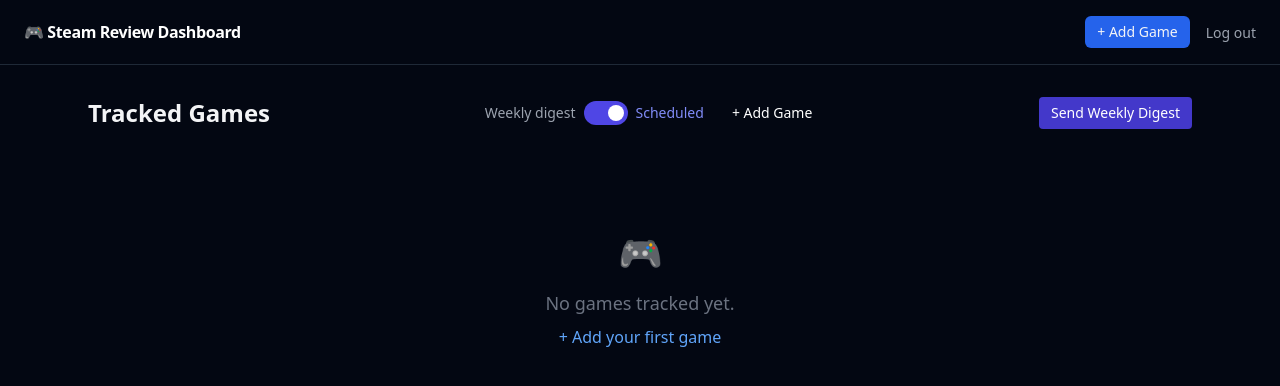
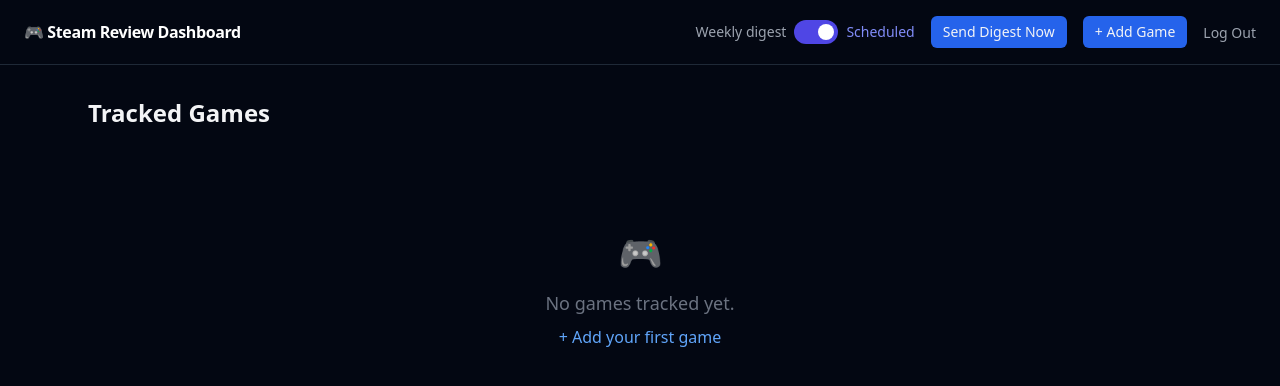
Before and after one commit to jtpaek429/steamreviewagent, a Flask app: page / in a window 1280 px wide. Shown: the top 386 px of the page. Run offline with Flask 3, Linux system fonts and the light colour scheme; the visitor is signed in with stand-in values (Sample User, id 1); data that the repository does not hold is empty.

Commit message:
feat: consolidate nav controls and clean up game card UI
- Move weekly digest toggle and Send Digest Now button into the global nav (base.html) so they're accessible from all pages
- Add context processor to inject digest_enabled into all templates without per-route changes
- Remove redundant + Add Game button from index page content area (nav already has it)
- Remove digest badge tag from game card titles
- Fix card footer alignment and spacing with inline styles (Tailwind CSS is pre-generated so dynamic classes need inline fallbacks)
- Capitalize Log Out in nav

Co-Authored-By: Claude Sonnet 4.6 <noreply@anthropic.com>

```diff
--- a/app.py
+++ b/app.py
@@ -41,6 +41,14 @@ app.secret_key = os.environ.get("FLASK_SECRET_KEY", "dev-secret-change-me")
 ADMIN_PASSWORD = os.environ.get("ADMIN_PASSWORD", "")
 
 init_db()
+
+
+@app.context_processor
+def inject_globals():
+    is_admin = session.get("is_admin", False)
+    return {
+        "digest_enabled": get_setting("digest_schedule_enabled", "1") == "1" if is_admin else False,
+    }
 
 
 # ── In-memory job store ────────────────────────────────────────────────────────
--- a/templates/base.html
+++ b/templates/base.html
@@ -15,17 +15,65 @@
     </a>
     <div class="flex items-center gap-4">
       {% if is_admin %}
+        <!-- Weekly digest schedule toggle -->
+        <div class="flex items-center gap-2">
+          <span class="text-sm text-gray-400">Weekly digest</span>
+          <button id="schedule-toggle"
+                  data-enabled="{{ 'true' if digest_enabled else 'false' }}"
+                  class="relative inline-flex h-6 w-11 items-center rounded-full transition-colors focus:outline-none
+                         {{ 'bg-indigo-600' if digest_enabled else 'bg-gray-600' }}"
+                  title="{{ 'Digest scheduled — click to pause' if digest_enabled else 'Digest paused — click to enable' }}">
+            <span id="schedule-knob"
+                  class="inline-block h-4 w-4 transform rounded-full bg-white transition-transform
+                         {{ 'translate-x-6' if digest_enabled else 'translate-x-1' }}"></span>
+          </button>
+          <span id="schedule-label" class="text-sm {{ 'text-indigo-400' if digest_enabled else 'text-gray-500' }}">
+            {{ 'Scheduled' if digest_enabled else 'Paused' }}
+          </span>
+        </div>
+        <form method="post" action="/admin/send-digest" class="inline">
+          <button type="submit" class="text-sm bg-blue-600 hover:bg-blue-700 px-3 py-1.5 rounded-md transition-colors">
+            Send Digest Now
+          </button>
+        </form>
         <a href="/admin/add"
            class="text-sm bg-blue-600 hover:bg-blue-700 px-3 py-1.5 rounded-md transition-colors">
           + Add Game
         </a>
         <form method="post" action="/logout" class="inline">
-          <button class="text-sm text-gray-400 hover:text-white transition-colors">Log out</button>
+          <button class="text-sm text-gray-400 hover:text-white transition-colors">Log Out</button>
         </form>
       {% else %}
         <a href="/login" class="text-sm text-gray-400 hover:text-white transition-colors">Admin</a>
       {% endif %}
     </div>
+
+    {% if is_admin %}
+    <script>
+    (function () {
+      var btn = document.getElementById('schedule-toggle');
+      if (!btn) return;
+      btn.addEventListener('click', function () {
+        fetch('/admin/digest/toggle-schedule', { method: 'POST' })
+          .then(function (r) { return r.json(); })
+          .then(function (data) {
+            var enabled = data.enabled;
+            btn.dataset.enabled = enabled ? 'true' : 'false';
+            btn.classList.toggle('bg-indigo-600', enabled);
+            btn.classList.toggle('bg-gray-600', !enabled);
+            btn.title = enabled ? 'Digest scheduled — click to pause' : 'Digest paused — click to enable';
+            var knob = document.getElementById('schedule-knob');
+            knob.classList.toggle('translate-x-6', enabled);
+            knob.classList.toggle('translate-x-1', !enabled);
+            var label = document.getElementById('schedule-label');
+            label.textContent = enabled ? 'Scheduled' : 'Paused';
+            label.className = 'text-sm ' + (enabled ? 'text-indigo-400' : 'text-gray-500');
+          })
+          .catch(function () { alert('Failed to update digest schedule.'); });
+      });
+    })();
+    </script>
+    {% endif %}
   </nav>
 
   <main class="max-w-6xl mx-auto px-6 py-8">
--- a/templates/index.html
+++ b/templates/index.html
@@ -1,38 +1,8 @@
 {% extends "base.html" %}
 
 {% block content %}
-<div class="flex items-center justify-between mb-6 gap-4 flex-wrap">
+<div class="mb-6">
   <h1 class="text-2xl font-bold">Tracked Games</h1>
-  {% if is_admin %}
-  <div class="flex items-center gap-4">
-    <!-- Weekly digest schedule toggle -->
-    <div class="flex items-center gap-2">
-      <span class="text-sm text-gray-400">Weekly digest</span>
-      <button id="schedule-toggle"
-              data-enabled="{{ 'true' if digest_enabled else 'false' }}"
-              class="relative inline-flex h-6 w-11 items-center rounded-full transition-colors focus:outline-none
-                     {{ 'bg-indigo-600' if digest_enabled else 'bg-gray-600' }}"
-              title="{{ 'Digest scheduled — click to pause' if digest_enabled else 'Digest paused — click to enable' }}">
-        <span id="schedule-knob"
-              class="inline-block h-4 w-4 transform rounded-full bg-white transition-transform
-                     {{ 'translate-x-6' if digest_enabled else 'translate-x-1' }}"></span>
-      </button>
-      <span id="schedule-label" class="text-sm {{ 'text-indigo-400' if digest_enabled else 'text-gray-500' }}">
-        {{ 'Scheduled' if digest_enabled else 'Paused' }}
-      </span>
-    </div>
-    <a href="/admin/add"
-       class="text-sm px-3 py-1.5 bg-blue-700 hover:bg-blue-600 text-white rounded transition-colors">
-      + Add Game
-    </a>
-  </div>
-  <form method="POST" action="/admin/send-digest">
-    <button type="submit"
-            class="text-sm px-3 py-1.5 rounded bg-indigo-700 hover:bg-indigo-600 text-white transition-colors">
-      Send Weekly Digest
-    </button>
-  </form>
-  {% endif %}
 </div>
 
 {% if not games %}
@@ -54,17 +24,9 @@
     <!-- Clickable card body -->
     <a href="/game/{{ game.app_id }}" class="block p-5 pb-3 flex-1">
       <div class="flex items-start justify-between gap-2 mb-3">
-        <div class="flex items-center gap-2 min-w-0">
-          <h2 class="font-semibold text-white group-hover:text-blue-300 transition-colors leading-snug truncate">
-            {{ game.game_name }}
-          </h2>
-          <span id="digest-badge-{{ game.app_id }}"
-                class="shrink-0 text-[10px] px-1.5 py-0.5 rounded leading-none transition-opacity
-                       bg-indigo-900/60 text-indigo-400 border border-indigo-800/60
-                       {{ 'opacity-0 pointer-events-none' if not game.include_in_digest else '' }}">
-            digest
-          </span>
-        </div>
+        <h2 class="font-semibold text-white group-hover:text-blue-300 transition-colors leading-snug truncate">
+          {{ game.game_name }}
+        </h2>
         {% if game.latest_run %}
           {% set s = game.latest_run.overall_sentiment %}
           <div class="flex flex-col items-end gap-0.5 shrink-0">
@@ -95,8 +57,8 @@
     </a>
 
     <!-- Card footer -->
-    <div class="px-5 pb-4 flex items-center justify-between">
-      <p class="text-xs text-gray-600">
+    <div class="px-5 flex items-center justify-between border-t border-gray-800/50" style="padding-top:0.6rem;padding-bottom:0.6rem">
+      <p class="text-xs text-gray-600" style="line-height:1;margin:0">
         {{ game.run_count }} run{{ 's' if game.run_count != 1 }} &middot; App ID {{ game.app_id }}
       </p>
       {% if is_admin %}
@@ -117,30 +79,6 @@
 
 {% if is_admin %}
 <script>
-// Schedule toggle
-(function () {
-  var btn = document.getElementById('schedule-toggle');
-  if (!btn) return;
-  btn.addEventListener('click', function () {
-    fetch('/admin/digest/toggle-schedule', { method: 'POST' })
-      .then(function (r) { return r.json(); })
-      .then(function (data) {
-        var enabled = data.enabled;
-        btn.dataset.enabled = enabled ? 'true' : 'false';
-        btn.classList.toggle('bg-indigo-600', enabled);
-        btn.classList.toggle('bg-gray-600', !enabled);
-        btn.title = enabled ? 'Digest scheduled — click to pause' : 'Digest paused — click to enable';
-        var knob = document.getElementById('schedule-knob');
-        knob.classList.toggle('translate-x-6', enabled);
-        knob.classList.toggle('translate-x-1', !enabled);
-        var label = document.getElementById('schedule-label');
-        label.textContent = enabled ? 'Scheduled' : 'Paused';
-        label.className = 'text-sm ' + (enabled ? 'text-indigo-400' : 'text-gray-500');
-      })
-      .catch(function () { alert('Failed to update digest schedule.'); });
-  });
-})();
-
 // Per-card digest toggles
 document.querySelectorAll('.digest-toggle').forEach(function (btn) {
   btn.addEventListener('click', function (e) {
@@ -157,8 +95,6 @@ document.querySelectorAll('.digest-toggle').forEach(function (btn) {
           (enabled
             ? 'border-indigo-700 text-indigo-400 hover:bg-indigo-900/40'
             : 'border-gray-700 text-gray-500 hover:border-gray-500 hover:text-gray-400');
-        var badge = document.getElementById('digest-badge-' + appId);
-        if (badge) badge.classList.toggle('opacity-0', !enabled);
       })
       .catch(function () { alert('Failed to update digest setting.'); });
   });
```
